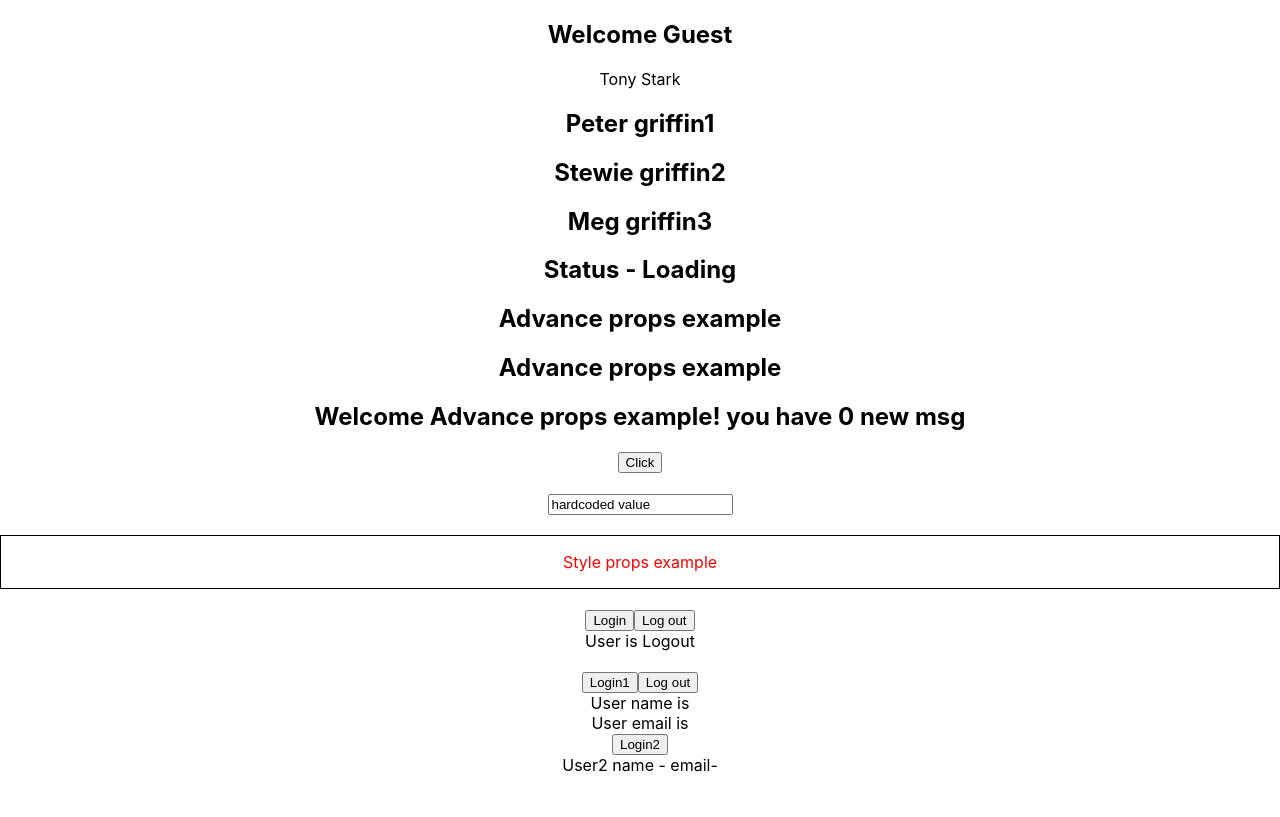
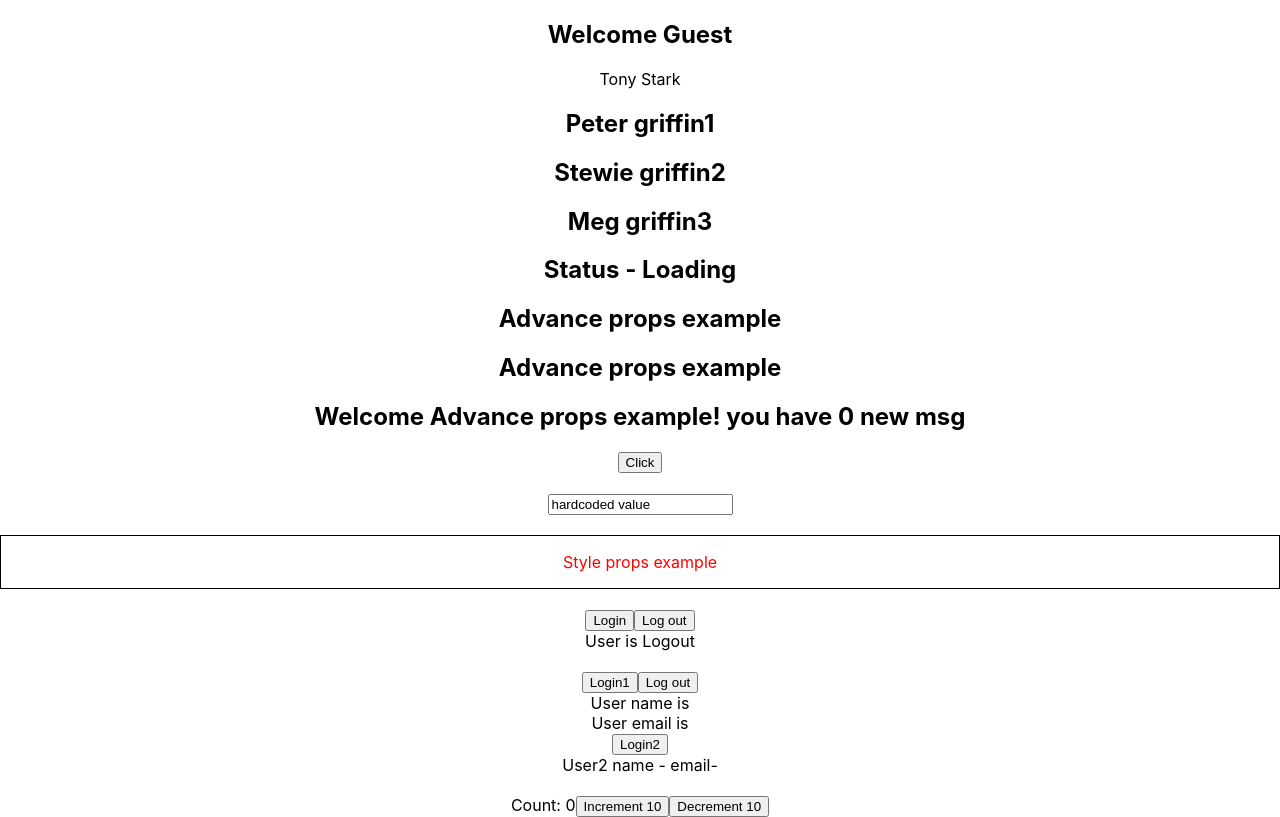
Before and after one commit to sohil-25/TypeScript-concept-with-Reactjs, a React (Create React App) app: page / in a window 1280 px wide. Built offline with nearby package versions, Linux system fonts and the light colour scheme.

Commit message:
useReducer hook with typescript

```diff
--- a/src/App.tsx
+++ b/src/App.tsx
@@ -11,6 +11,7 @@
 import { Status } from "./components/Status";
 import { LoggedIn } from "./components/state/LoggedIn";
 import { User } from "./components/state/User";
+import { Counter } from "./components/state/Counter";
 
 function App() {
   const personName = {
@@ -64,6 +65,8 @@
       <LoggedIn />
       <br/>
       <User/>
+      <br/>
+      <Counter/>
     </div>
   );
 }
--- /dev/null
+++ b/src/components/state/Counter.tsx
@@ -0,0 +1,38 @@
+import { useReducer } from "react"
+
+type CounterState = {
+    count: number
+}
+
+type CounterAction = {
+    type: string
+    payload: number
+}
+
+const intialState ={ count:0 }
+
+function reducer(state:CounterState,action:CounterAction) {
+    switch(action.type) {
+        case 'increment':
+            return {count: state.count + action.payload}
+        case 'decrement':
+            return {count: state.count + action.payload}
+        default:
+            return state
+    }
+}
+
+export const Counter = () => {
+    const [state,dispatch] = useReducer(reducer, intialState)
+    return(
+        <>
+        Count: {state.count}
+        <button onClick={() => dispatch({type: 'increment', payload:10}) } >
+            Increment 10
+        </button>
+        <button onClick={() => dispatch({type: 'increment', payload:10}) } >
+            Decrement 10
+        </button>
+        </>
+    )
+}
```
